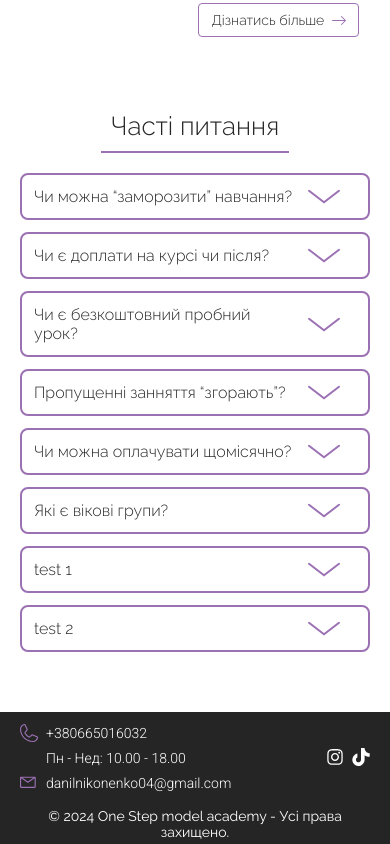
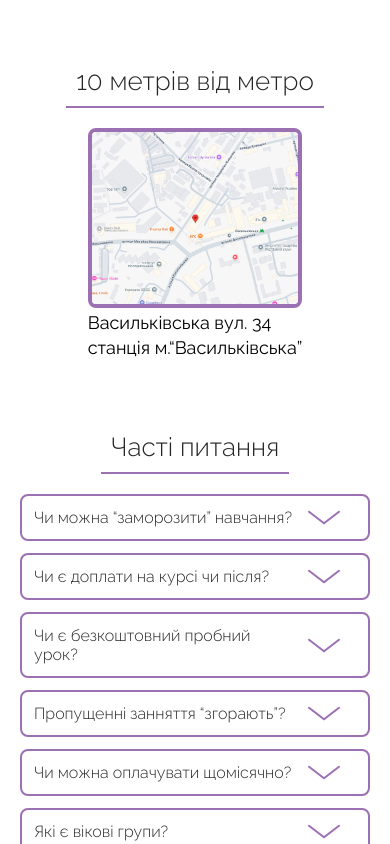
Before and after one commit to Slayer0fTime/os-models, a Next.js app: page / in a window 390 px wide. Shown: the part 3860-4704 px from the top of the page. Built offline with nearby package versions, Linux system fonts and the light colour scheme.

Commit message:
feat: implement location section

```diff
--- a/app/lib/data/programophone.ts
+++ b/app/lib/data/programophone.ts
@@ -1,6 +1,6 @@
 export interface ProgramophoneSubject {
   name: string;
-  videos: Array<{ src: string; poster: string }>;
+  videos: { src: string; poster: string }[];
 }
 
 export const programophoneSubjects: ProgramophoneSubject[] = [
--- a/app/page.tsx
+++ b/app/page.tsx
@@ -5,6 +5,7 @@ import TrialLessonSection from './ui/main/trial-lesson';
 import FaqSection from './ui/main/faq';
 import TeachersSection from './ui/main/teachers-section';
 import ProgramophoneSection from './ui/main/programophone-section';
+import LocationSection from './ui/main/location-section';
 
 export default function Page() {
   return (
@@ -18,10 +19,11 @@ export default function Page() {
         </div>
       </div>
       <main className={styles.main}>
-        <ProgramophoneSection/>
+        <ProgramophoneSection />
         <TeachersSection />
         <AchievmentsSection />
         <TrialLessonSection />
+        <LocationSection />
         <FaqSection />
       </main>
     </>
--- a/app/ui/footer/footer.tsx
+++ b/app/ui/footer/footer.tsx
@@ -70,7 +70,7 @@ export default function Footer() {
         </div>
       </div>
       <span className={styles['copyright']}>
-        © 2024 One Step model academy - Усі права захищено.
+        © 2025 One Step model academy - Усі права захищено.
       </span>
     </footer>
   );
--- a/app/ui/main/achievments.tsx
+++ b/app/ui/main/achievments.tsx
@@ -1,5 +1,4 @@
 import styles from './main.module.css';
-import {roboto} from '@/app/ui/fonts'
 
 export default function AchievmentsSection() {
   return (
@@ -14,10 +13,7 @@ export default function AchievmentsSection() {
           <span>9+ професійних фотосесій</span>
           <span>Нові знайомства</span>
           <span>Вміння розбирати тренди</span>
-          <span>
-            <span className={roboto.className}>5+&nbsp</span>
-            показів
-          </span>
+          <span>5+ показів</span>
           <span>Кастинг</span>
           <span>Контроль над тілом</span>
           <span>Можливість підписати контракт з міжнародним букером</span>
--- /dev/null
+++ b/app/ui/main/location-section.tsx
@@ -0,0 +1,27 @@
+import clsx from 'clsx';
+import styles from './main.module.css';
+import Image from 'next/image';
+
+export default function LocationSection() {
+  return (
+    <section className={styles['section']}>
+      <div className={clsx('container', styles['section-content'])}>
+        <div className={styles['section-title']}>
+          <h2>10 метрів від метро</h2>
+        </div>
+        <div className={styles['location-section-content']}>
+          <a
+            className={styles['location-map']}
+            target="_blank"
+            href="https://www.google.com/maps/place/Vasylkivska+St,+34,+Kyiv,+02000/@50.3935707,30.4825893,17z/data=!3m1!4b1!4m6!3m5!1s0x40d4c8daee2e02bd:0x309b0427b63c50c6!8m2!3d50.3935673!4d30.4851696!16s%2Fg%2F11c43wgmfb?entry=ttu&g_ep=EgoyMDI1MDUyNy4wIKXMDSoASAFQAw%3D%3D">
+            <Image alt="Location" src="/main/location.png" fill style={{ objectFit: 'cover' }} />
+          </a>
+          <div className={styles['location-info']}>
+            <p>Васильківська вул. 34</p>
+            <p>станція м.“Васильківська”</p>
+          </div>
+        </div>
+      </div>
+    </section>
+  );
+}
--- a/app/ui/main/main.module.css
+++ b/app/ui/main/main.module.css
@@ -507,22 +507,30 @@
 }
 
 .location-map {
-  object-fit: cover;
+  align-self: stretch;
+  position: relative;
   width: 100%;
   max-width: 700px;
   height: 372px;
   border-radius: 8px;
   border: 4px solid var(--lavanda, #9b71b3);
+  overflow: hidden;
+  transition: transform 0.3s ease;
+  /* aspect-ratio: 16/9; */
 }
 
-.location-details {
+.location-map:hover {
+  transform: scale(1.01);
+}
+
+.location-info {
   display: flex;
   flex-direction: column;
   align-items: flex-start;
   gap: 12px;
 }
 
-.location-details > p {
+.location-info > p {
   font-size: 32px;
   font-style: normal;
   font-weight: 500;
@@ -780,11 +788,11 @@
     height: 320px;
   }
 
-  .location-details {
+  .location-info {
     align-self: flex-start;
   }
 
-  .location-details > p {
+  .location-info > p {
     font-size: 28px;
   }
 
@@ -928,11 +936,11 @@
     height: 260px;
   }
 
-  .location-details {
+  .location-info {
     gap: 8px;
   }
 
-  .location-details > p {
+  .location-info > p {
     font-size: 26px;
   }
 
@@ -1073,7 +1081,7 @@
   }
 
   .location-section-content,
-  .location-details {
+  .location-info {
     gap: 4px;
   }
 
@@ -1081,7 +1089,7 @@
     height: 180px;
   }
 
-  .location-details > p {
+  .location-info > p {
     font-size: 18px;
   }
 
```
Also changed, not shown: public/main/location.png (added).
